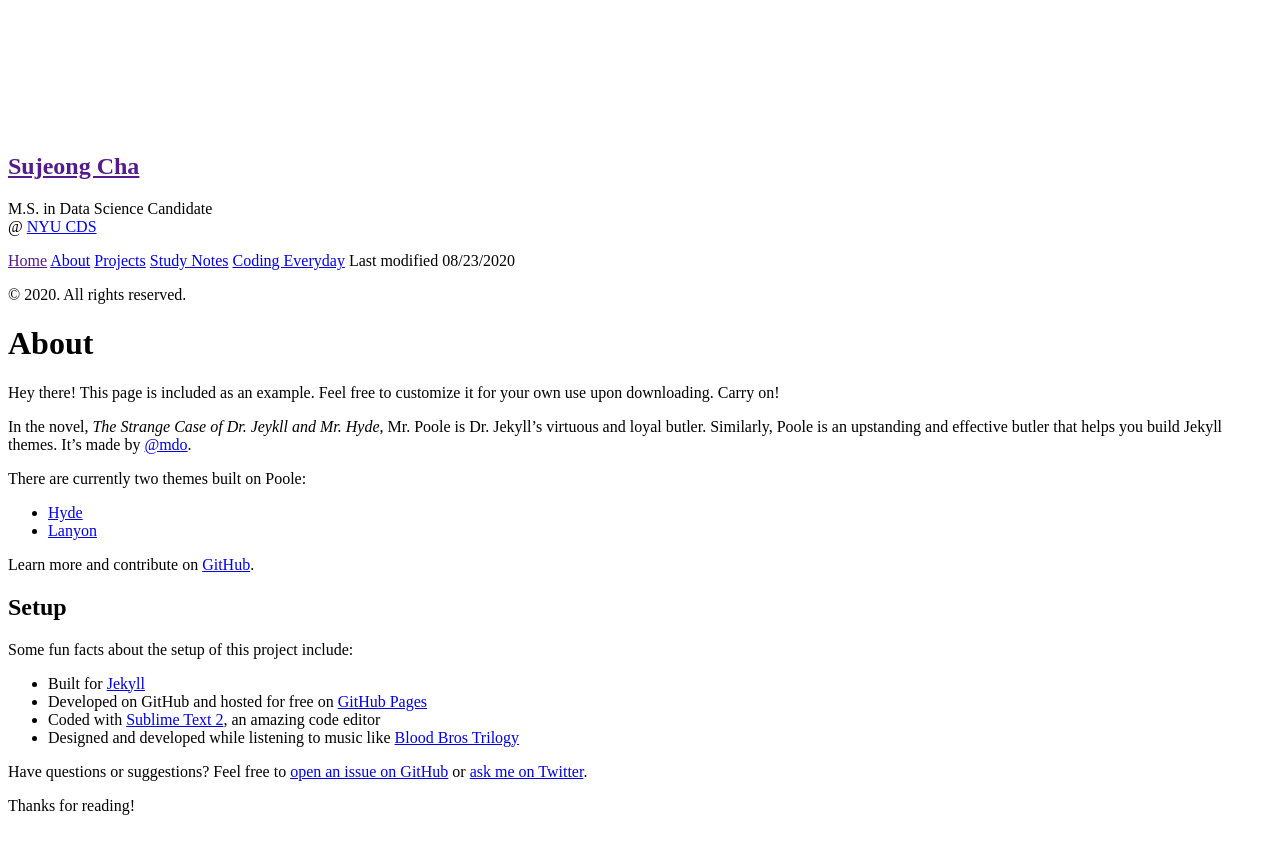
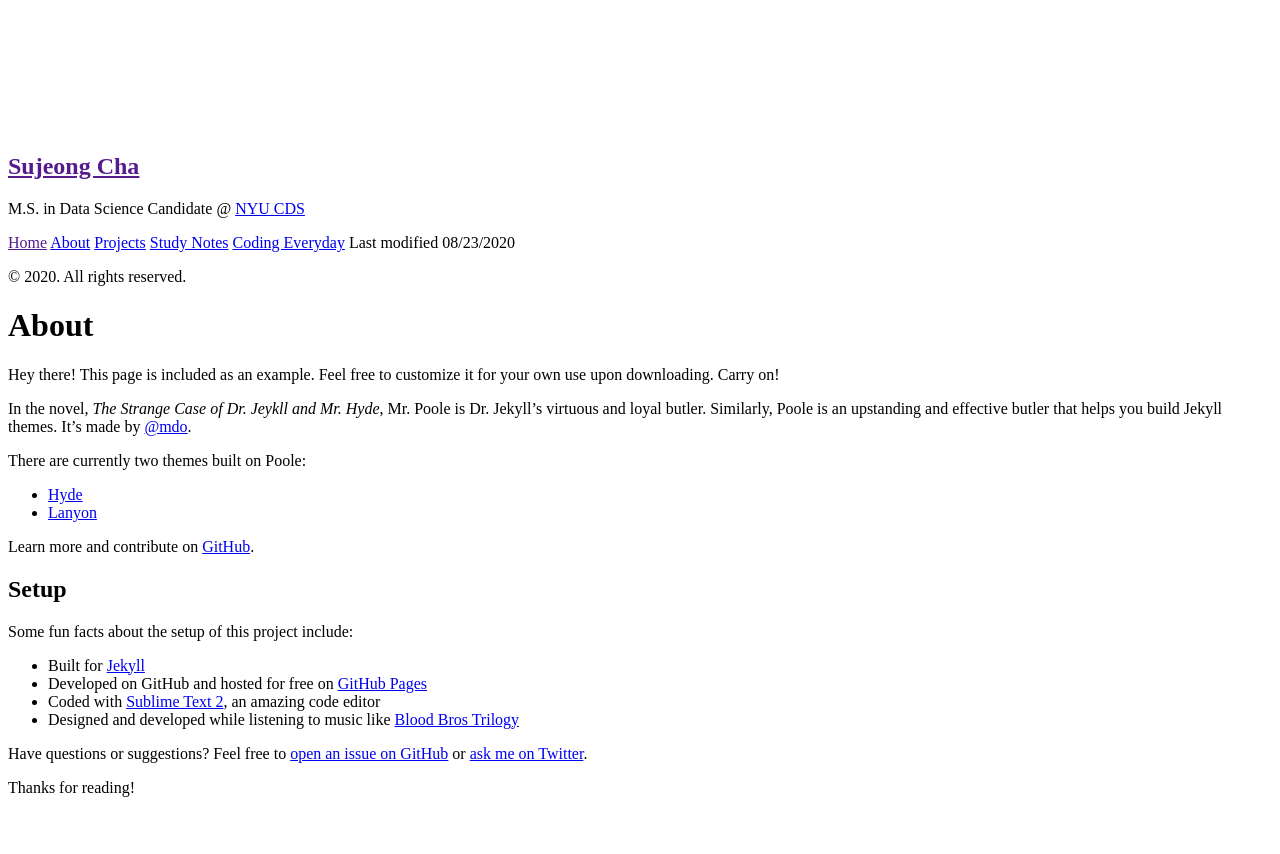
Before and after one commit to sujeongcha/sujeongcha.github.io, a Jekyll site: the page built from about.md, in a window 1280 px wide. Shown: the top 854 px of the page. Built offline with Jekyll 4.4.1, drawn with Linux system fonts in a browser that asks for light colours; Markdown is read by kramdown in place of the engine named in the settings.

```diff
--- a/_config.yml
+++ b/_config.yml
@@ -9,7 +9,7 @@ permalink:        pretty
 # Setup
 title:            Sujeong Cha
 tagline:          'Data Scientist'
-description:      'M.S. in Data Science Candidate <br> @ <a href="https://cds.nyu.edu/">NYU CDS</a>'
+description:      'M.S. in Data Science Candidate @ <a href="https://cds.nyu.edu/">NYU CDS</a>'
 url:              http://hyde.getpoole.com
 baseurl:          /
 
```
